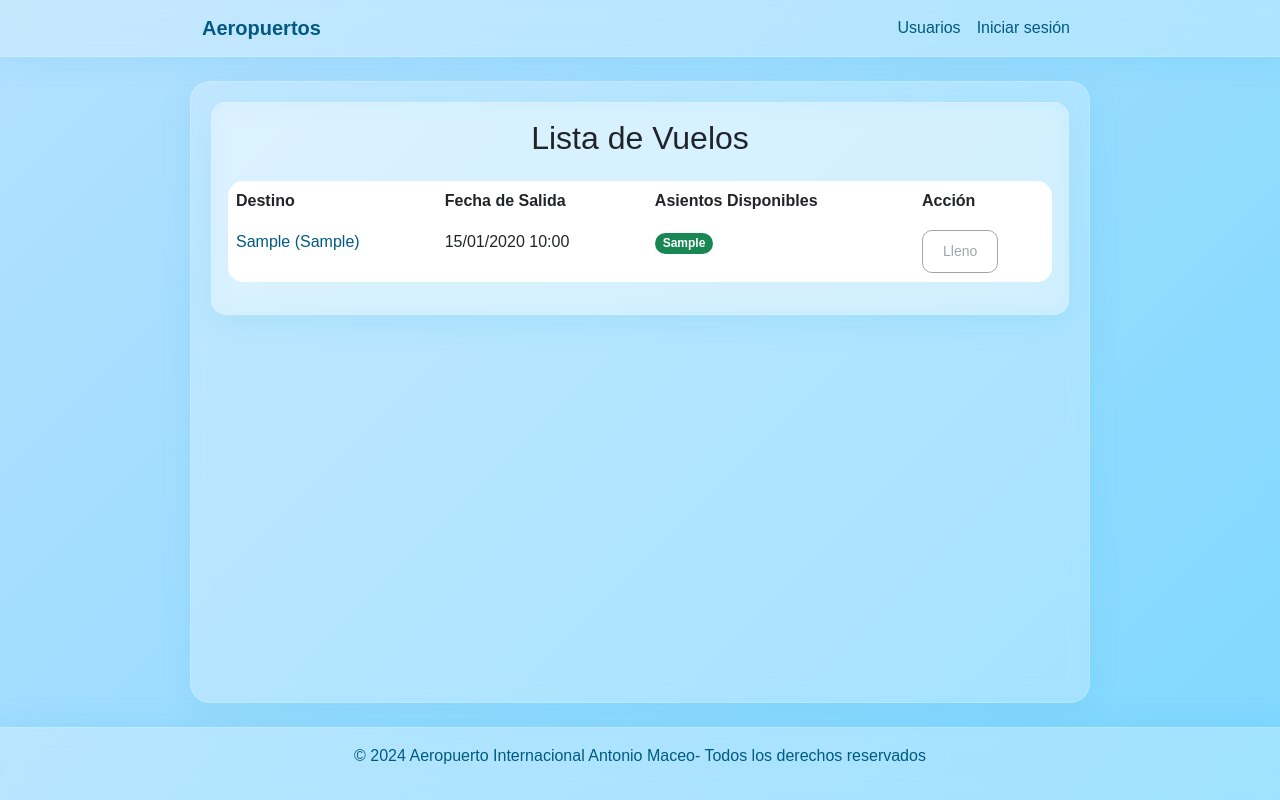
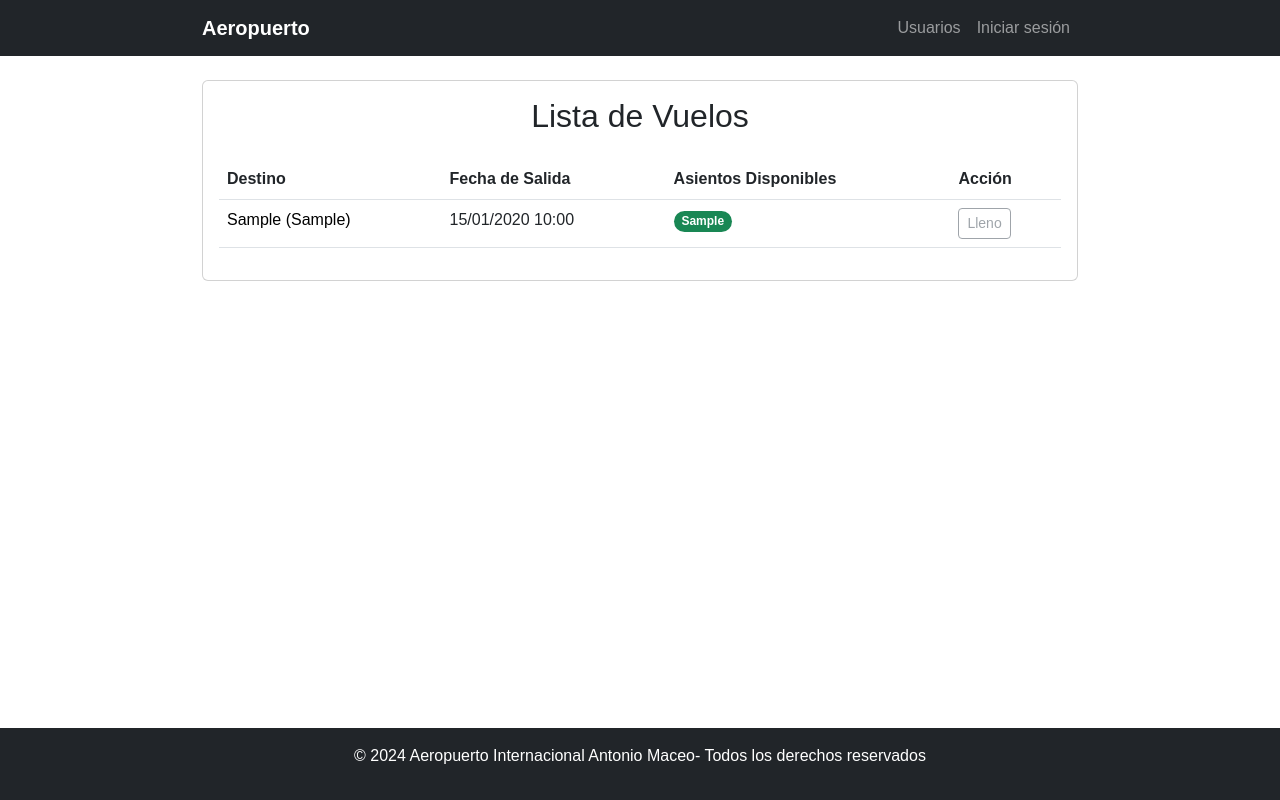
Before and after one commit to Luxtops572/airport, a Django app: template airport/aplicacion/templates/aplicacion/moderador_dashboard.html in a window 1280 px wide. Run offline with Django 3.2, Linux system fonts and the light colour scheme; the template is opened without the code that fills it: most values are stand-ins (such as "Sample title", 1, 10 or a date in 2020).

Commit message:
Actualizando

```diff
--- a/airport/aplicacion/static/css/styles.css
+++ b/airport/aplicacion/static/css/styles.css
@@ -1,216 +1,25 @@
-:root {
-    --bg-color: #e0f7ff;
-    --text-color: #005a82;
-    --accent-color: #00a3cc;
-    --glass-bg: rgba(255, 255, 255, 0.25);
-    --glass-border: rgba(255, 255, 255, 0.18);
-    --glass-shadow: rgba(0, 163, 204, 0.1);
-}
-
 body {
-    font-family: 'Arial', sans-serif;
+    font-family: Arial, sans-serif;
     display: grid;
     min-height: 100vh;
     grid-template-rows: auto 1fr auto;
-    background: linear-gradient(135deg, #b3e0ff, #80d8ff);
-    color: var(--text-color);
-    margin: 0;
-    padding: 0;
 }
-
-.navbar {
-    background: var(--glass-bg);
-    backdrop-filter: blur(10px);
-    border-bottom: 1px solid var(--glass-border);
-    box-shadow: 0 4px 30px var(--glass-shadow);
-}
-
 .navbar-brand {
     font-weight: bold;
-    color: var(--text-color);
 }
-
-.nav-link {
-    color: var(--text-color);
-    transition: color 0.3s ease;
-}
-
-.nav-link:hover {
-    color: var(--accent-color);
-}
-
 .container {
     max-width: 900px;
 }
-
-.content-container {
-    background: var(--glass-bg);
-    backdrop-filter: blur(10px);
-    border-radius: 20px;
-    padding: 20px;
-    border: 1px solid var(--glass-border);
-    box-shadow: 0 8px 32px 0 var(--glass-shadow);
+/* Estilo normal del enlace */
+.link-detalles {
+    color: black;  /* Color negro */
+    text-decoration: none;  /* Sin subrayado */
+    font-family: inherit;  /* Usa la fuente del contenido */
+    transition: color 0.3s ease-in-out;  /* Transición suave */
 }
 
-.link-detalles {
-    color: var(--text-color);
-    text-decoration: none;
-    font-family: inherit;
-    transition: color 0.3s ease-in-out;
-    position: relative;
+/* Cuando el mouse pasa sobre el enlace */
+.link-detalles:hover {
+    color: #007bff;  /* Azul Bootstrap */
+    text-decoration: underline;  /* Opcional: subrayado en hover */
 }
-
-.link-detalles::after {
-    content: '';
-    position: absolute;
-    width: 100%;
-    height: 2px;
-    bottom: -2px;
-    left: 0;
-    background-color: var(--accent-color);
-    transform: scaleX(0);
-    transition: transform 0.3s ease-in-out;
-}
-
-.link-detalles:hover {
-    color: var(--accent-color);
-}
-
-.link-detalles:hover::after {
-    transform: scaleX(1);
-}
-
-footer {
-    background: var(--glass-bg);
-    backdrop-filter: blur(10px);
-    color: var(--text-color);
-    border-top: 1px solid var(--glass-border);
-    box-shadow: 0 -4px 30px var(--glass-shadow);
-}
-
-/* Glassmorphic form styles */
-input[type="text"],
-input[type="password"],
-input[type="email"],
-textarea,
-select {
-    background: var(--glass-bg);
-    border: 1px solid var(--glass-border);
-    border-radius: 10px;
-    padding: 10px 15px;
-    color: var(--text-color);
-    backdrop-filter: blur(5px);
-    transition: all 0.3s ease;
-}
-
-input[type="text"]:focus,
-input[type="password"]:focus,
-input[type="email"]:focus,
-textarea:focus,
-select:focus {
-    outline: none;
-    box-shadow: 0 0 0 2px var(--accent-color);
-}
-
-button, .btn {
-    border: 1px solid var(--glass-border);
-    border-radius: 10px;
-    padding: 10px 20px;
-    background: var(--glass-bg);
-    color: var(--text-color);
-    backdrop-filter: blur(5px);
-    transition: all 0.3s ease;
-}
-
-button:hover, .btn:hover {
-    background: rgba(255, 255, 255, 0.4);
-    color: var(--accent-color);
-}
-
-button:active, .btn:active {
-    background: rgba(255, 255, 255, 0.6);
-}
-
-/* Add or update these styles in your CSS file */
-
-.card {
-    background: rgba(255, 255, 255, 0.2);
-    backdrop-filter: blur(10px);
-    border: 1px solid rgba(255, 255, 255, 0.1);
-    box-shadow: 0 8px 32px 0 rgba(31, 38, 135, 0.37);
-}
-
-.form-select, .form-control {
-    background: rgba(255, 255, 255, 0.1);
-    border: 1px solid rgba(255, 255, 255, 0.2);
-    color: var(--text-color);
-}
-
-.form-select:focus, .form-control:focus {
-    background: rgba(255, 255, 255, 0.2);
-    border-color: var(--accent-color);
-    box-shadow: 0 0 0 0.25rem rgba(0, 163, 204, 0.25);
-}
-
-.btn-primary {
-    background-color: var(--accent-color);
-    border-color: var(--accent-color);
-}
-
-.btn-primary:hover {
-    background-color: #0082a3;
-    border-color: #0082a3;
-}
-
-.btn-outline-secondary {
-    border-color: rgba(255, 255, 255, 0.5);
-    color: var(--text-color);
-}
-
-.btn-outline-secondary:hover {
-    background-color: rgba(255, 255, 255, 0.1);
-    color: var(--accent-color);
-}
-
-.badge {
-    backdrop-filter: blur(5px);
-}
-
-
-/* Additional glassmorphic elements */
-.card {
-    background: var(--glass-bg);
-    backdrop-filter: blur(10px);
-    border-radius: 15px;
-    border: 1px solid var(--glass-border);
-    box-shadow: 0 8px 32px 0 var(--glass-shadow);
-}
-
-.table {
-    background: var(--glass-bg);
-    backdrop-filter: blur(10px);
-    border-radius: 15px;
-    overflow: hidden;
-}
-
-.table th, .table td {
-    border-color: var(--glass-border);
-}
-
-/* Custom scrollbar for webkit browsers */
-::-webkit-scrollbar {
-    width: 10px;
-}
-
-::-webkit-scrollbar-track {
-    background: var(--glass-bg);
-}
-
-::-webkit-scrollbar-thumb {
-    background: var(--accent-color);
-    border-radius: 5px;
-}
-
-::-webkit-scrollbar-thumb:hover {
-    background: var(--text-color);
-}
--- a/airport/aplicacion/templates/aplicacion/base.html
+++ b/airport/aplicacion/templates/aplicacion/base.html
@@ -6,12 +6,14 @@
     <title>{% block title %}Aeropuerto{% endblock %}</title>
     <link rel="stylesheet" href="https://cdn.jsdelivr.net/npm/bootstrap@5.3.0/dist/css/bootstrap.min.css">
     <link rel="stylesheet" href="/static/css/styles.css">
+
 </head>
 <body>
+
     <!-- Navbar -->
-    <nav class="navbar navbar-expand-lg">
+    <nav class="navbar navbar-expand-lg navbar-dark bg-dark">
         <div class="container">
-            <a class="navbar-brand" href="/">Aeropuertos</a>
+            <a class="navbar-brand" href="/">Aeropuerto</a>
             <button class="navbar-toggler" type="button" data-bs-toggle="collapse" data-bs-target="#navbarNav">
                 <span class="navbar-toggler-icon"></span>
             </button>
@@ -34,12 +36,12 @@
     </nav>
 
     <!-- Contenido dinámico -->
-    <div class="container mt-4 content-container">
+    <div class="container mt-4">
         {% block content %}{% endblock %}
     </div>
 
     <!-- Footer -->
-    <footer class="text-center py-3 mt-4">
+    <footer class="bg-dark text-white text-center py-3 mt-4">
         <p>&copy; 2024 Aeropuerto Internacional Antonio Maceo- Todos los derechos reservados</p>
     </footer>
 
```
